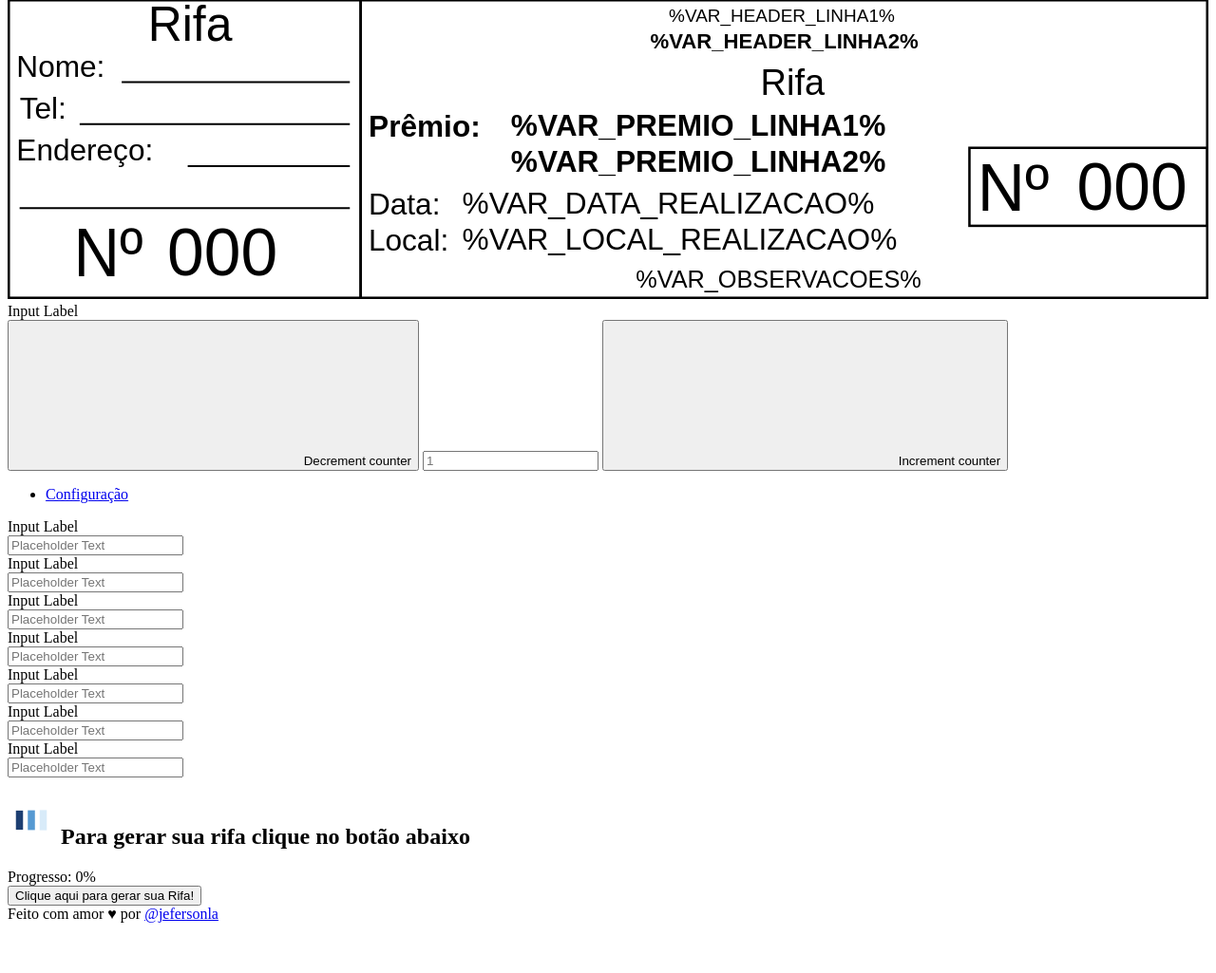
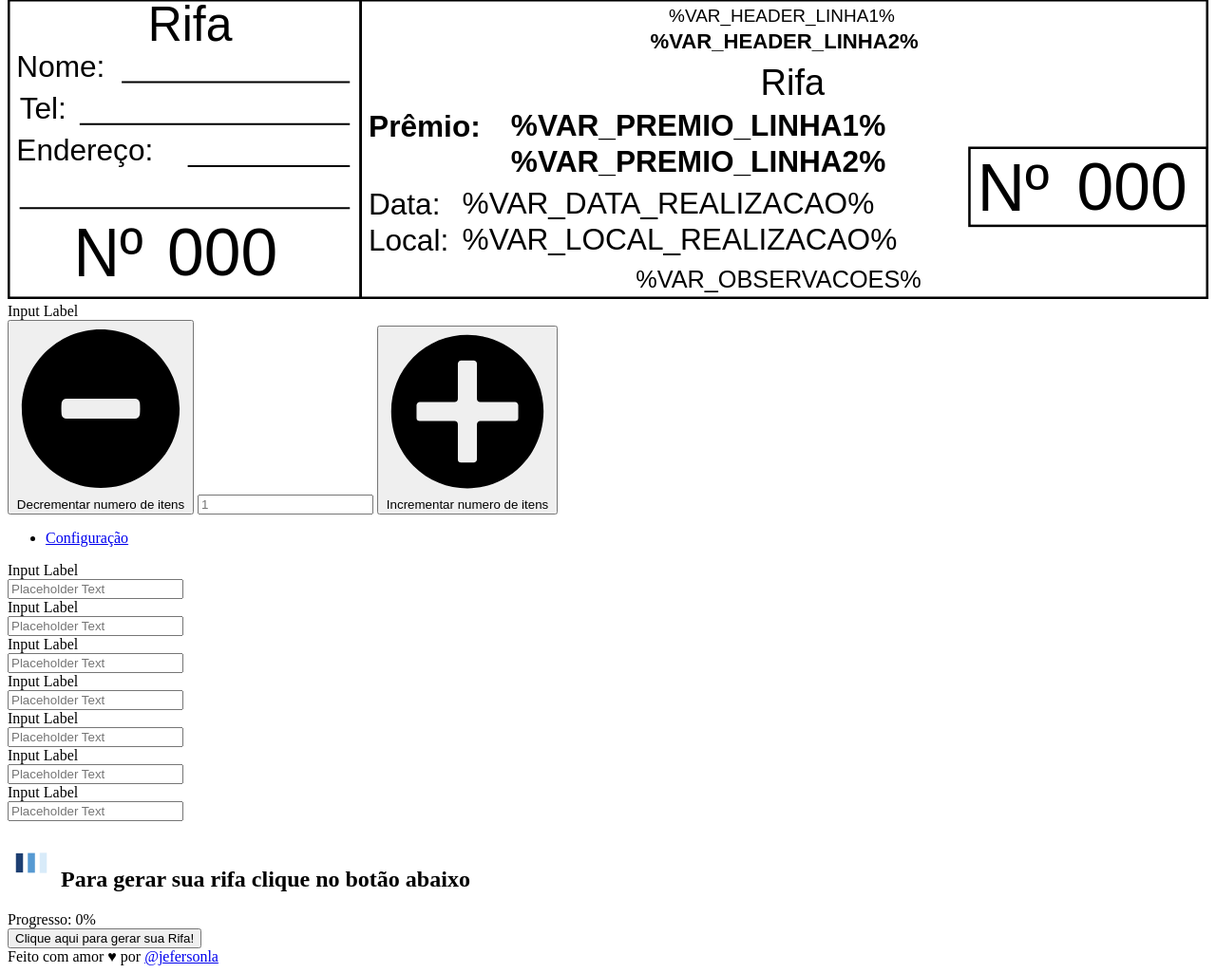
Before and after one commit to jefersonla/rifa-typescript-app, a website: page index.html in a window 1280 px wide. Shown: the part 796-1821 px from the top of the page at 95% size. Before the commit the page ends 1776 px from the top, so only its background shows below. Drawn offline with nearby package versions, Linux system fonts and the light colour scheme.

Commit message:
Correção fill icone

```diff
--- a/index.html
+++ b/index.html
@@ -240,21 +240,17 @@
 
     <div class="slds-tabs_default">
 
-      <div class="slds-form-element slds-text-align_center">
+      <div class="slds-form-element slds-text-align_center configuracao-area">
         <label class="slds-form-element__label slds-m-right_none" for="text-input-id-1">Input Label</label>
         <div class="slds-form-element__control">
           <button class="slds-button slds-button_icon slds-button_icon-small slds-input__button_decrement" title="Decrement counter">
-            <svg class="slds-button__icon" aria-hidden="true">
-              <use xlink:href="/assets/images/ban.svg"></use>
-            </svg>
-            <span class="slds-assistive-text">Decrement counter</span>
+            <img class="slds-button__icon" src="https://cdn.jsdelivr.net/gh/jefersonla/rifa-typescript-app@master/assets/images/icons/ban.svg">
+            <span class="slds-assistive-text">Decrementar numero de itens</span>
           </button>
           <input type="number" class="slds-input slds-input_counter" id="text-input-id-1" placeholder="1" />
           <button class="slds-button slds-button_icon slds-button_icon-small slds-input__button_increment" title="Increment counter">
-            <svg class="slds-button__icon" aria-hidden="true">
-              <use xlink:href="/assets/images/new.svg"></use>
-            </svg>
-            <span class="slds-assistive-text">Increment counter</span>
+            <img class="slds-button__icon" src="https://cdn.jsdelivr.net/gh/jefersonla/rifa-typescript-app@master/assets/images/icons/new.svg">
+            <span class="slds-assistive-text">Incrementar numero de itens</span>
           </button>
         </div>
       </div>
```
Also changed, not shown: assets/images/icons/ban.svg (added), assets/images/icons/new.svg (added).
